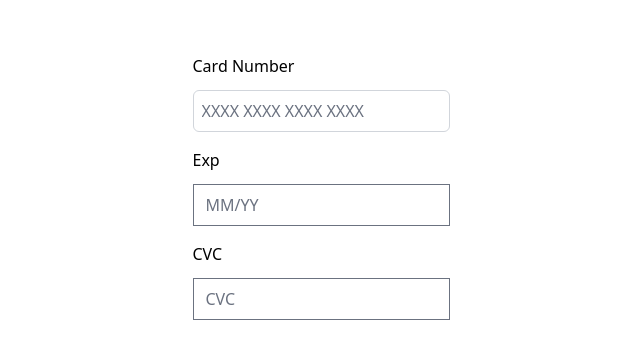
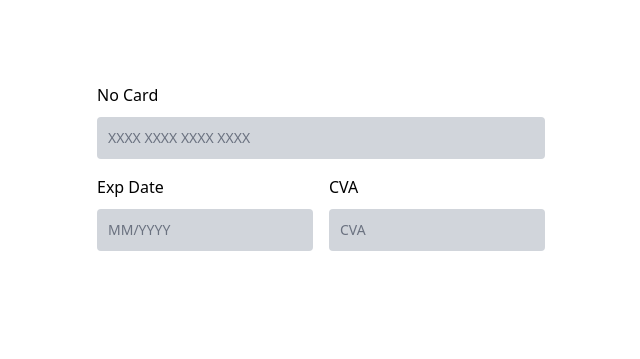
Before and after one commit to azharluthfi14/oeypay-root, a React (Vite) app: page / in a window 1280 px wide. Shown: the part 225-584 px from the top of the page, without its empty margins (319-959 px from the left). Built offline with nearby package versions, Linux system fonts and the light colour scheme.

Commit message:
chore: add new input credit card

```diff
--- a/package.json
+++ b/package.json
@@ -10,6 +10,7 @@
     "preview": "vite preview"
   },
   "dependencies": {
+    "card-validator": "^9.0.0",
     "react": "^18.2.0",
     "react-dom": "^18.2.0"
   },
--- a/src/App.tsx
+++ b/src/App.tsx
@@ -1,72 +1,53 @@
 import { ChangeEvent, useState } from "react";
-import { FormCreditCardOne } from "./components/FormCreditCardOne";
+import { number } from "card-validator";
 
 export default function App() {
   const [cardNumber, setCardNumber] = useState("");
   const [expDate, setExpDate] = useState("");
   const [cvc, setCvc] = useState("");
-  const [isCardValid, setIsCardValid] = useState(true);
-  const [cardType, setCardType] = useState<string | null>(null);
+  const [isValid, setIsValid] = useState<boolean>(true);
 
-  const validateCardNumber = (inputText: string) => {
-    const sanitizedInput = inputText.replace(/\D/g, "");
-    let sum = 0;
-    let shouldDouble = false;
+  const handleChangeCardNumber = (event: ChangeEvent<HTMLInputElement>) => {
+    let inputValue = event.target.value.replace(/\D/g, "");
 
-    for (let i = sanitizedInput.length - 1; i >= 0; i--) {
-      let digit = parseInt(sanitizedInput.charAt(i), 10);
+    // Max 16 karakter (XXXX XXXX XXXX XXXX)
+    inputValue = inputValue.slice(0, 16);
 
-      if (shouldDouble) {
-        digit *= 2;
-        if (digit > 9) {
-          digit -= 9;
-        }
-      }
+    // format XXXX XXXX XXXX XXXX
+    if (inputValue.length > 4) {
+      inputValue = inputValue.match(/.{1,4}/g)?.join(" ") || "";
+    }
+    setCardNumber(inputValue);
 
-      sum += digit;
-      shouldDouble = !shouldDouble;
-    }
-
-    setIsCardValid(sum % 10 === 0);
+    const cardValidation = number(inputValue.replace(/\s+/g, ""));
+    setIsValid(cardValidation.isValid);
   };
 
-  const handleCardNumberChange = (event: ChangeEvent<HTMLInputElement>) => {
-    const inputNumber = event.target.value.replace(/\D/g, "");
-    let formatedNumber = "";
-
-    for (let i = 0; i < inputNumber.length; i++) {
-      if (i > 0 && i % 4 === 0) {
-        formatedNumber += " ";
-      }
-      formatedNumber += inputNumber[i];
-    }
-    setCardNumber(formatedNumber);
-    validateCardNumber(formatedNumber);
-    detectCardType(formatedNumber);
-  };
-
-  const handleexpDateChange = (event: ChangeEvent<HTMLInputElement>) => {
-    let inputDate = event.target.value.replace(/\D/g, "");
+  const handleChangeExpDate = (event: React.ChangeEvent<HTMLInputElement>) => {
+    let inputValue = event.target.value;
     let formatedDate = "";
 
-    if (inputDate.length > 4) {
-      inputDate = inputDate.substring(0, 4);
-    }
+    // Menghapus karakter non-digit
+    inputValue = inputValue.replace(/\D/g, "");
 
-    for (let i = 0; i < inputDate.length; i++) {
-      if (i === 2 && inputDate.length > 2) {
+    // Memastikan input tidak lebih dari 6 karakter (MM/YYYY)
+    inputValue = inputValue.slice(0, 6);
+
+    // Menyesuaikan format MM/YYYY
+    for (let i = 0; i < inputValue.length; i++) {
+      if (i === 2 && inputValue.length > 2) {
         formatedDate += "/";
       }
-      if (i === 0 && parseInt(inputDate[i], 10) > 1) {
-        formatedDate += "0" + inputDate[i];
+      if (i === 0 && parseInt(inputValue[i], 10) > 1) {
+        formatedDate += "0" + inputValue[i];
       } else if (
         i === 0 &&
-        inputDate.length === 2 &&
-        parseInt(inputDate, 10) > 12
+        inputValue.length === 2 &&
+        parseInt(inputValue, 10) > 12
       ) {
-        formatedDate = "01/" + inputDate.substring(2);
+        formatedDate = "01/" + inputValue.substring(2);
       } else {
-        formatedDate += inputDate[i];
+        formatedDate += inputValue[i];
       }
     }
 
@@ -82,38 +63,72 @@ export default function App() {
     setCvc(inputNumber);
   };
 
-  const detectCardType = (inputText: string) => {
-    const sanitizedInput = inputText.replace(/\D/g, "");
-
-    if (/^4/.test(sanitizedInput)) {
-      setCardType("Visa");
-    } else if (/^5/.test(sanitizedInput)) {
-      setCardType("MasterCard");
-    } else {
-      setCardType(null);
-    }
-  };
-
   return (
-    <div className="flex items-center justify-center h-screen">
-      <div className="space-y-6">
-        <h4>{cardNumber.replace(/\s/g, "")}</h4>
-        <h4>{expDate.replace(/\s/g, "")}</h4>
-        {cardType && (
-          <p className="text-gray-600 text-sm mt-2">
-            Card Type: <strong>{cardType}</strong>
-          </p>
-        )}
-
-        <FormCreditCardOne
-          cardNumber={cardNumber}
-          cvc={cvc}
-          expDate={expDate}
-          handleCVCChange={handleCVCChange}
-          handleCardNumberChange={handleCardNumberChange}
-          handleexpDateChange={handleexpDateChange}
-          isCardValid={isCardValid}
-        />
+    <div className="flex h-screen items-center justify-center">
+      <div className="max-w-md mx-auto">
+        <div className="space-y-2.5">
+          <label htmlFor="creditCard">No Card</label>
+          <div className="relative">
+            {/* <div className="absolute inset-y-0 start-0 flex items-center ps-2.5 pointer-events-none">
+              <svg
+                xmlns="http://www.w3.org/2000/svg"
+                viewBox="0 0 24 24"
+                fill="currentColor"
+                className="w-6 h-6"
+              >
+                <path d="M4.5 3.75a3 3 0 0 0-3 3v.75h21v-.75a3 3 0 0 0-3-3h-15Z" />
+                <path
+                  fillRule="evenodd"
+                  d="M22.5 9.75h-21v7.5a3 3 0 0 0 3 3h15a3 3 0 0 0 3-3v-7.5Zm-18 3.75a.75.75 0 0 1 .75-.75h6a.75.75 0 0 1 0 1.5h-6a.75.75 0 0 1-.75-.75Zm.75 2.25a.75.75 0 0 0 0 1.5h3a.75.75 0 0 0 0-1.5h-3Z"
+                  clipRule="evenodd"
+                />
+              </svg>
+            </div> */}
+            <input
+              type="text"
+              id="creditCard"
+              value={cardNumber}
+              onChange={handleChangeCardNumber}
+              className={`bg-gray-300 border-transparent ${
+                isValid
+                  ? "focus:border-gray-300 border-gray-300"
+                  : "focus:border-red-500 border-red-500"
+              }  text-gray-900 text-sm rounded focus:ring-0 block w-full  p-2.5`}
+              placeholder="XXXX XXXX XXXX XXXX"
+              required
+            />
+            <small>
+              {" "}
+              {!isValid && (
+                <p className="text-red-500 text-xs mt-1">
+                  Invalid credit card number
+                </p>
+              )}
+            </small>
+          </div>
+        </div>
+        <div className="grid grid-cols-2 gap-4 my-4">
+          <div className="space-y-2.5">
+            <label htmlFor="exp">Exp Date</label>
+            <input
+              type="text"
+              value={expDate}
+              onChange={handleChangeExpDate}
+              placeholder="MM/YYYY"
+              className="bg-gray-300 border-transparent focus:border-gray-300 text-gray-900 text-sm rounded focus:ring-0 block w-full  p-2.5  "
+            />
+          </div>
+          <div className="space-y-2.5">
+            <label htmlFor="exp">CVA</label>
+            <input
+              type="text"
+              value={cvc}
+              onChange={handleCVCChange}
+              placeholder="CVA"
+              className="bg-gray-300 border-transparent focus:border-gray-300 text-gray-900 text-sm rounded focus:ring-0 block w-full  p-2.5  "
+            />
+          </div>
+        </div>
       </div>
     </div>
   );
```
Also changed, not shown: .yarnrc.yml (added), src/App1.txt (added), 1 other file (tests, documents, lock files or other folders).
